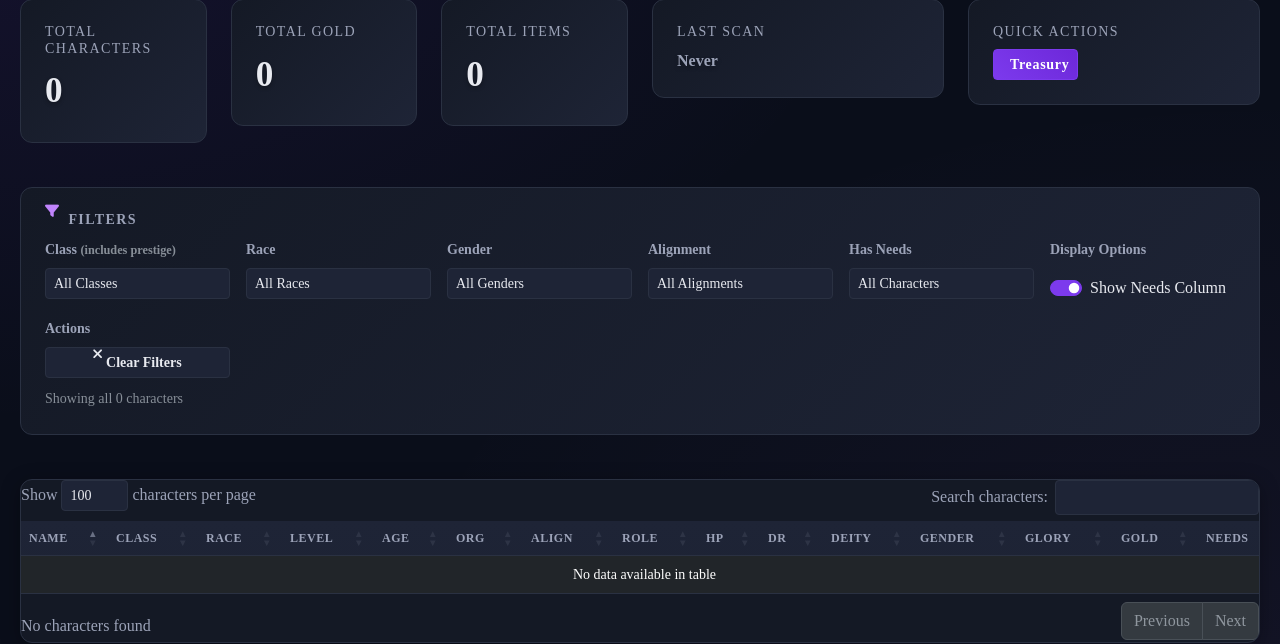
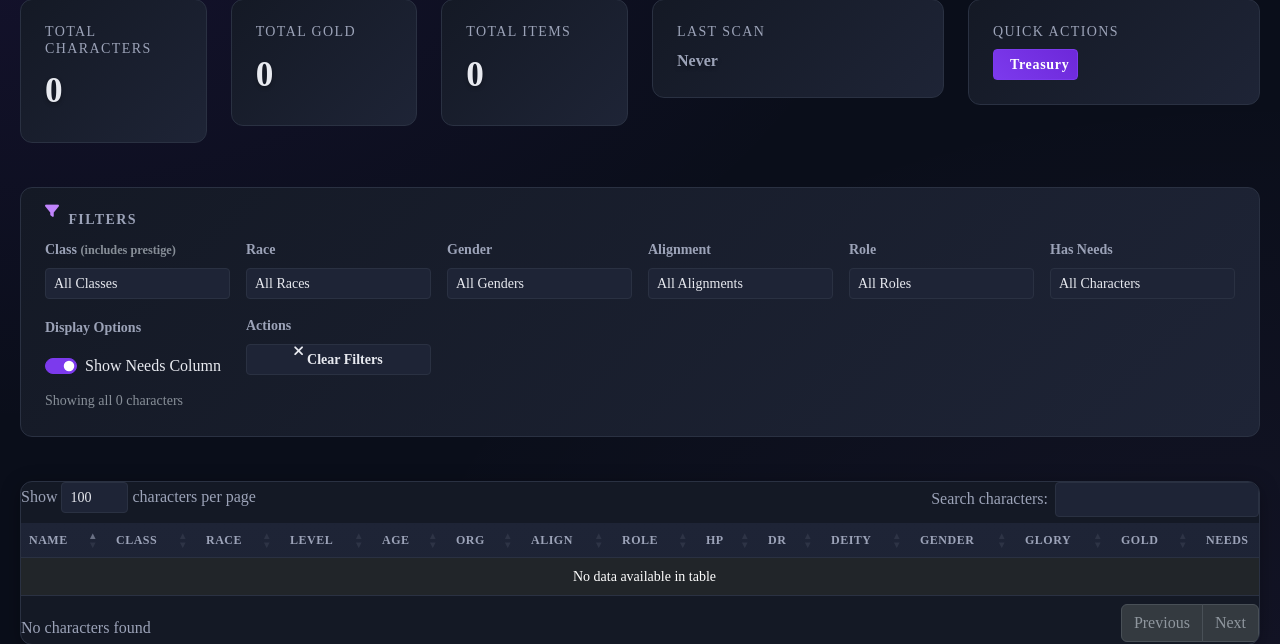
Before and after one commit to mattlince100/malfians-vault, a Flask app: page / in a window 1280 px wide. Shown: the part 152-796 px from the top of the page. Run offline with Flask 2, Linux system fonts and the light colour scheme; data that the repository does not hold is empty; some libraries are stand-ins or nearby versions.

Commit message:
Add logs directory and fix web interface sorting/filtering
- Added logs/.gitkeep to ensure logs directory exists (prevents crashes)
- Fixed HP column sorting to work numerically instead of alphabetically
- Added Role filter dropdown for character role filtering
- Fixed numeric sorting for HP, DR, Glory, and Gold columns

🤖 Generated with [Claude Code](https://claude.ai/code)

Co-Authored-By: Claude <noreply@anthropic.com>

```diff
--- a/templates/character_table.html
+++ b/templates/character_table.html
@@ -467,6 +467,12 @@
                         </select>
                     </div>
                     <div class="col-md-2">
+                        <label for="roleFilter" class="form-label">Role</label>
+                        <select id="roleFilter" class="form-select form-select-sm" onchange="applyFilters()">
+                            <option value="">All Roles</option>
+                        </select>
+                    </div>
+                    <div class="col-md-2">
                         <label for="needsFilter" class="form-label">Has Needs</label>
                         <select id="needsFilter" class="form-select form-select-sm" onchange="applyFilters()">
                             <option value="">All Characters</option>
@@ -814,6 +820,10 @@
                 order: [[0, 'asc']],
                 columnDefs: [
                     { targets: 7, type: 'string', orderable: true }, // Role column - explicitly enable string sorting
+                    { targets: 8, type: 'num', orderable: true }, // HP column - numeric sorting
+                    { targets: 9, type: 'num', orderable: true }, // DR column - numeric sorting
+                    { targets: 12, type: 'num', orderable: true }, // Glory column - numeric sorting
+                    { targets: 13, type: 'num', orderable: true }, // Gold column - numeric sorting
                     { targets: -1, orderable: false } // Needs column
                 ],
                 language: {
@@ -903,6 +913,7 @@
             // Get unique values for filter dropdowns
             const classes = [...new Set(characterData.map(char => char.class).filter(c => c && c !== 'Unknown'))].sort();
             const races = [...new Set(characterData.map(char => char.race).filter(r => r && r !== 'Unknown'))].sort();
+            const roles = [...new Set(characterData.map(char => char.role).filter(r => r && r.trim() !== ''))].sort();
 
             // Populate class filter - preserve special options
             const classFilter = document.getElementById('classFilter');
@@ -920,6 +931,13 @@
             raceFilter.innerHTML = '<option value="">All Races</option>';
             races.forEach(race => {
                 raceFilter.innerHTML += `<option value="${race}">${race}</option>`;
+            });
+
+            // Populate role filter
+            const roleFilter = document.getElementById('roleFilter');
+            roleFilter.innerHTML = '<option value="">All Roles</option>';
+            roles.forEach(role => {
+                roleFilter.innerHTML += `<option value="${role}">${role}</option>`;
             });
         }
 
@@ -956,6 +974,7 @@
             const raceFilter = document.getElementById('raceFilter').value;
             const genderFilter = document.getElementById('genderFilter').value;
             const alignFilter = document.getElementById('alignFilter').value;
+            const roleFilter = document.getElementById('roleFilter').value;
             const needsFilter = document.getElementById('needsFilter').value;
 
             // Apply filters to DataTable
@@ -981,6 +1000,9 @@
 
             // Gender filter
             table.column(11).search(genderFilter);
+
+            // Role filter
+            table.column(7).search(roleFilter);
 
             // Alignment filter - custom filtering by numeric value
             if (alignFilter) {
@@ -1078,6 +1100,7 @@
             document.getElementById('raceFilter').value = '';
             document.getElementById('genderFilter').value = '';
             document.getElementById('alignFilter').value = '';
+            document.getElementById('roleFilter').value = '';
             document.getElementById('needsFilter').value = '';
 
             // Clear all DataTable filters including custom alignment filter
```
Also changed, not shown: 2 other files.
